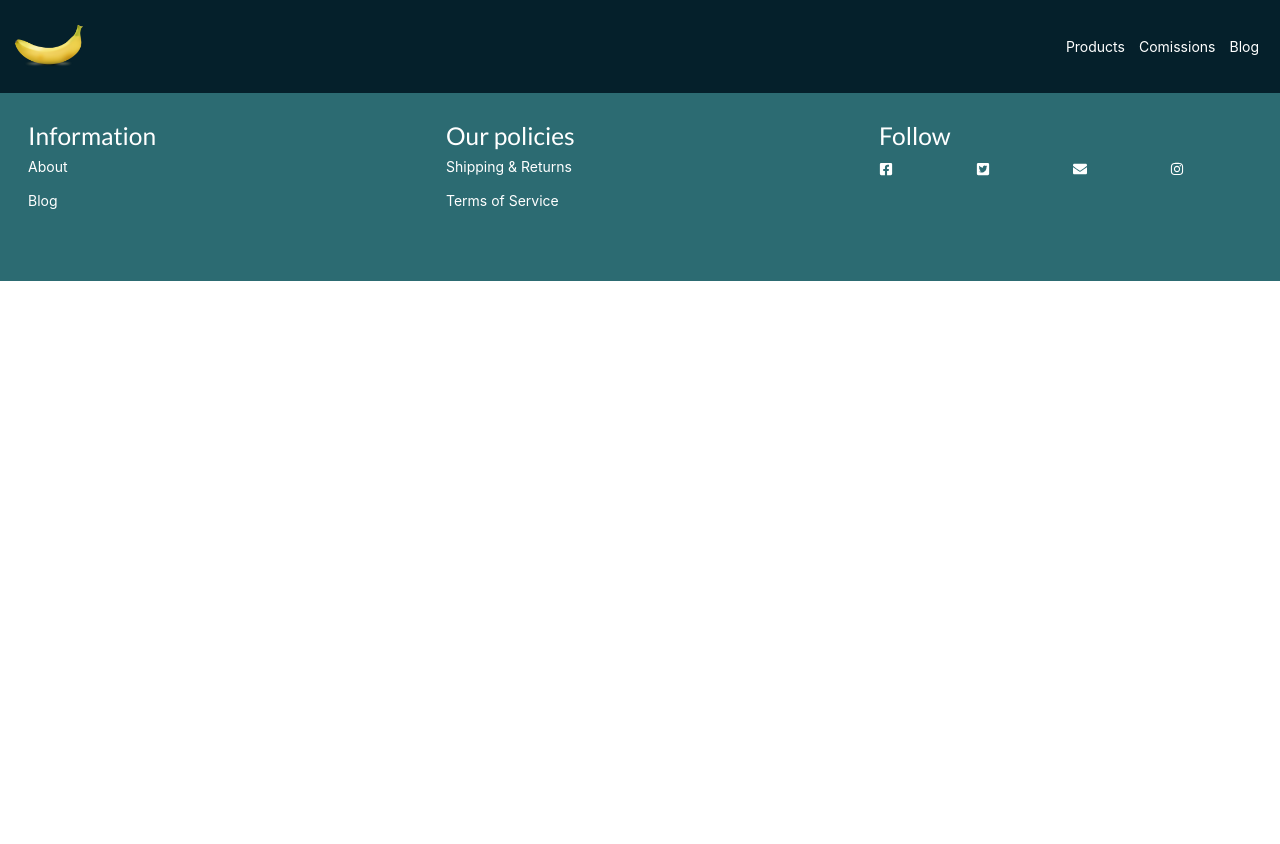
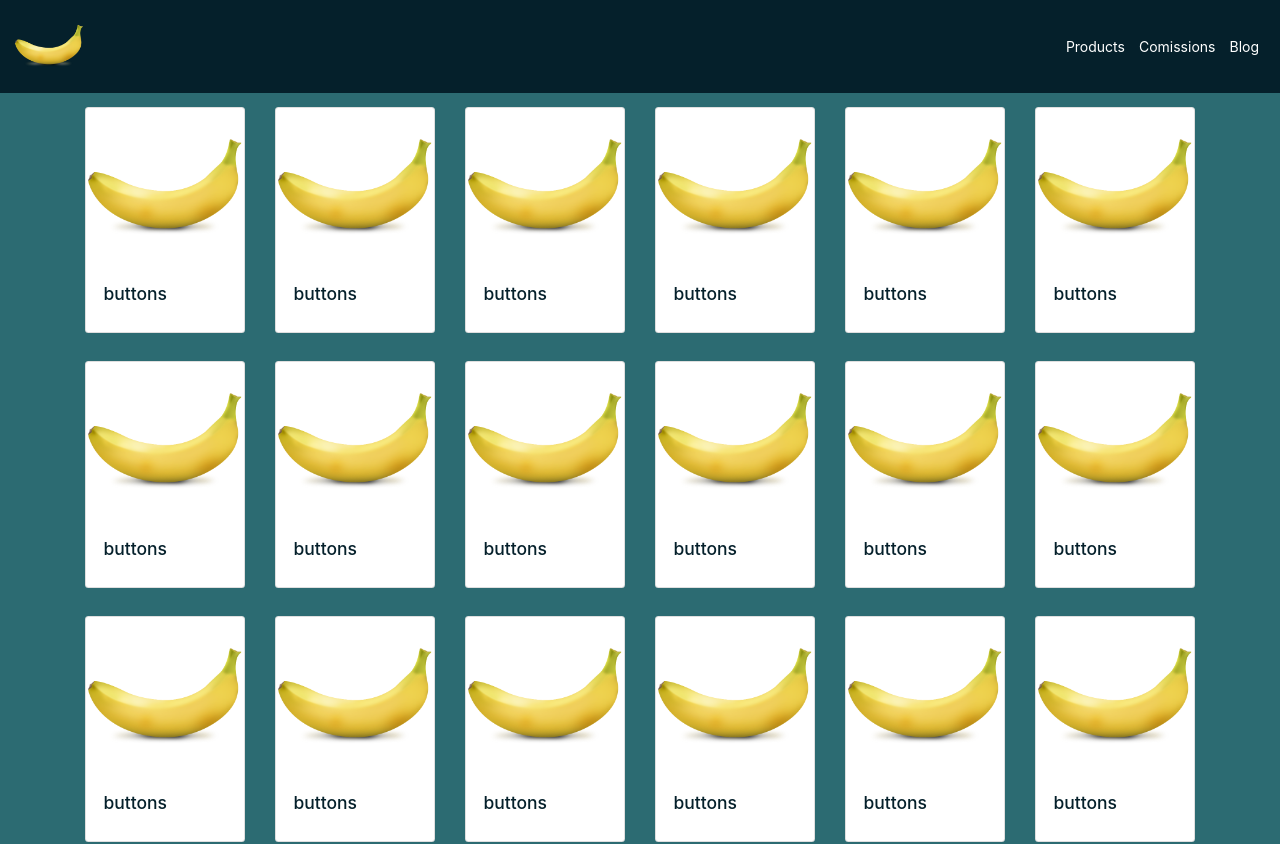
Before and after one commit to kevlpz/nana-cake, a React (Create React App) app: page /buttons in a window 1280 px wide. Shown: the top 844 px of the page. Before the commit the page ends 800 px from the top, so only its background shows below. Built offline with nearby package versions, Linux system fonts and the light colour scheme.

Commit message:
creates buttons component

```diff
--- a/src/App.js
+++ b/src/App.js
@@ -6,6 +6,7 @@ import { Switch, Route } from 'react-router-dom';
 import Home from './components/Home';
 import Crochet from './components/Crochet';
 import Stickers from './components/Stickers';
+import Buttons from './components/Buttons';
 
 function App() {
   return (
@@ -17,6 +18,7 @@ function App() {
         <Route exact path="/" component={Home} />
         <Route path="/crochet" component={Crochet} />
         <Route path="/stickers" component={Stickers} />
+        <Route path="/buttons" component={Buttons} />
       </Switch>
 
       <Footer />
--- a/src/components/Buttons.js
+++ b/src/components/Buttons.js
@@ -0,0 +1,130 @@
+import React from 'react';
+import ContentCard from './ContentCard';
+import logo from '../assets/logo.png';
+import Container from 'react-bootstrap/Container';
+import Row from 'react-bootstrap/Row';
+
+const content = [
+    {
+        title: 'buttons',
+        img: logo,
+        url: 'buttons-link'
+    },
+    {
+        title: 'buttons',
+        img: logo,
+        url: 'buttons-link'
+    },
+    {
+        title: 'buttons',
+        img: logo,
+        url: 'buttons-link'
+    },
+    {
+        title: 'buttons',
+        img: logo,
+        url: 'buttons-link'
+    },
+    {
+        title: 'buttons',
+        img: logo,
+        url: 'buttons-link'
+    },
+    {
+        title: 'buttons',
+        img: logo,
+        url: 'buttons-link'
+    },
+    {
+        title: 'buttons',
+        img: logo,
+        url: 'buttons-link'
+    },
+    {
+        title: 'buttons',
+        img: logo,
+        url: 'buttons-link'
+    },
+    {
+        title: 'buttons',
+        img: logo,
+        url: 'buttons-link'
+    },
+    {
+        title: 'buttons',
+        img: logo,
+        url: 'buttons-link'
+    },
+    {
+        title: 'buttons',
+        img: logo,
+        url: 'buttons-link'
+    },
+    {
+        title: 'buttons',
+        img: logo,
+        url: 'buttons-link'
+    },
+    {
+        title: 'buttons',
+        img: logo,
+        url: 'buttons-link'
+    },
+    {
+        title: 'buttons',
+        img: logo,
+        url: 'buttons-link'
+    },
+    {
+        title: 'buttons',
+        img: logo,
+        url: 'buttons-link'
+    },
+    {
+        title: 'buttons',
+        img: logo,
+        url: 'buttons-link'
+    },
+    {
+        title: 'buttons',
+        img: logo,
+        url: 'buttons-link'
+    },
+    {
+        title: 'buttons',
+        img: logo,
+        url: 'buttons-link'
+    },
+    {
+        title: 'buttons',
+        img: logo,
+        url: 'buttons-link'
+    },
+    {
+        title: 'buttons',
+        img: logo,
+        url: 'buttons-link'
+    },
+    {
+        title: 'buttons',
+        img: logo,
+        url: 'buttons-link'
+    },
+    {
+        title: 'buttons',
+        img: logo,
+        url: 'buttons-link'
+    },
+]
+
+const Buttons = props => {
+    return (
+        <Container>
+            <Row xs={2} md={4} lg={6}>
+                {content.map(item => <ContentCard content={item} />)}
+            </Row>
+        </Container>
+    )
+}
+
+export default Buttons;
```
